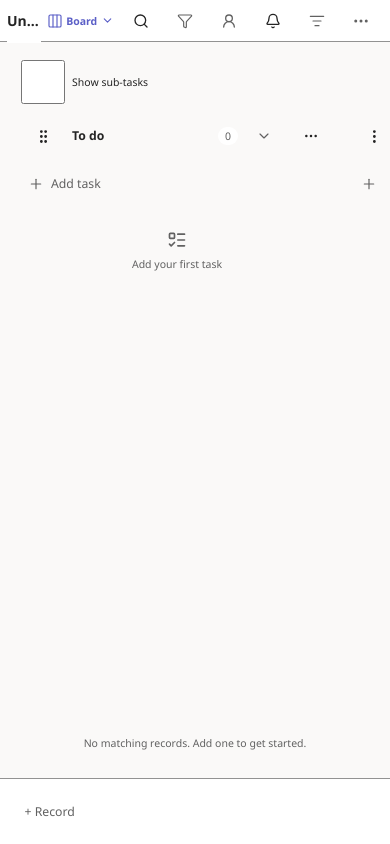
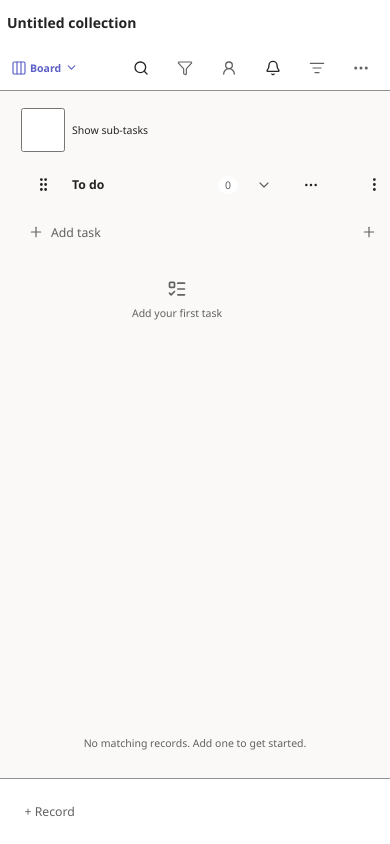
Before and after one commit to eddyvn98/collection-planner, a React (Vite) app: page / in a window 390 px wide. Built offline with nearby package versions, Linux system fonts and the light colour scheme.

Commit message:
fix(7C-2c): make mobile plan title a full 44px row at least 120px wide

```diff
--- a/src/renderers/CollectionPlannerHeader.tsx
+++ b/src/renderers/CollectionPlannerHeader.tsx
@@ -41,17 +41,17 @@ export function CollectionPlannerHeader(p:Props){
  const toggleMe=()=>{if(!currentMe){setChooseMe(true);return;}
    p.onFilters({...p.filters,assignee:mine?"":currentMe});p.onAssignedMode(!mine);};
  const menuButton="inline-flex h-10 w-10 shrink-0 items-center justify-center gap-1 rounded px-1 text-[var(--planner-secondary)] hover:bg-[var(--planner-hover)] focus-visible:ring-2 focus-visible:ring-[var(--planner-accent)]";
- return <header data-testid="planner-header" className="relative z-50 flex h-12 w-full min-w-0 shrink-0 items-center gap-0.5 sm:gap-2 border-b border-[var(--planner-border)] bg-[var(--planner-surface)] px-2 text-[var(--planner-text)] sm:px-3">
-  {p.full&&<button ref={p.backRef} aria-label="Back" className={menuButton} onClick={p.onClose}><ArrowLeft size={16}/></button>}
+ return <header data-testid="planner-header" className="relative z-50 flex min-h-12 h-auto sm:h-12 w-full min-w-0 shrink-0 flex-wrap sm:flex-nowrap items-center gap-0.5 sm:gap-2 border-b border-[var(--planner-border)] bg-[var(--planner-surface)] px-2 text-[var(--planner-text)] sm:px-3">
+  {p.full&&<button ref={p.backRef} aria-label="Back" className={menuButton+" absolute left-1 top-1 sm:static"} onClick={p.onClose}><ArrowLeft size={16}/></button>}
   <input aria-label="Collection title" value={p.data.title} disabled={p.readOnly} onChange={e=>p.onTitle(e.target.value)}
-    title={p.data.title} className="h-[44px] min-h-[44px] min-w-0 w-[min(24vw,88px)] shrink bg-transparent text-ellipsis text-base font-semibold outline-none focus-visible:ring-2 focus-visible:ring-[var(--planner-accent)] sm:w-48 sm:shrink-0 sm:text-xl"/>
+    title={p.data.title} className={"h-[44px] min-h-[44px] min-w-[120px] w-full shrink-0 bg-transparent text-ellipsis text-base font-semibold outline-none focus-visible:ring-2 focus-visible:ring-[var(--planner-accent)] sm:w-48 sm:shrink-0 sm:text-xl "+(p.full?"pl-10 sm:pl-0":"")}/>
   <button type="button" title={star?"Unstar plan":"Star plan"} aria-label="Star plan" aria-pressed={star} className={menuButton+" hidden sm:inline-flex"}
     onClick={()=>{const next=!star;setStar(next);try{localStorage.setItem("planner:star:"+p.data.title,next?"1":"0");}catch{}}}>
     <Star size={16} strokeWidth={1.75} fill={star?"#5B5FC7":"none"}/></button>
   <div className="hidden min-w-0 flex-1 overflow-x-auto overscroll-contain sm:block"><CollectionViewTabs views={p.data.views} activeViewId={p.view.id}
     readOnly={p.readOnly} onSelect={p.onSelect} onDelete={p.onDelete}/></div>
   <CollectionMobileViewPicker views={p.data.views} selected={p.view.id} onSelect={p.onSelect}/>
-  <div className="ml-auto flex shrink-0 items-center gap-0 sm:gap-1">
+  <div className="ml-auto flex max-w-full min-w-0 shrink-0 items-center gap-0 overflow-x-auto overscroll-x-contain sm:gap-1 sm:overflow-visible">
     <CollectionToolbarSearch value={p.filters.keyword} onChange={keyword=>p.onFilters({...p.filters,keyword})}/>
     {p.filterControl}
     <button aria-pressed={mine} className={menuButton+" xl:w-auto xl:px-2 xl:gap-1.5 "+(mine?" bg-[var(--planner-hover)] text-[var(--planner-accent)]":"")}
```
